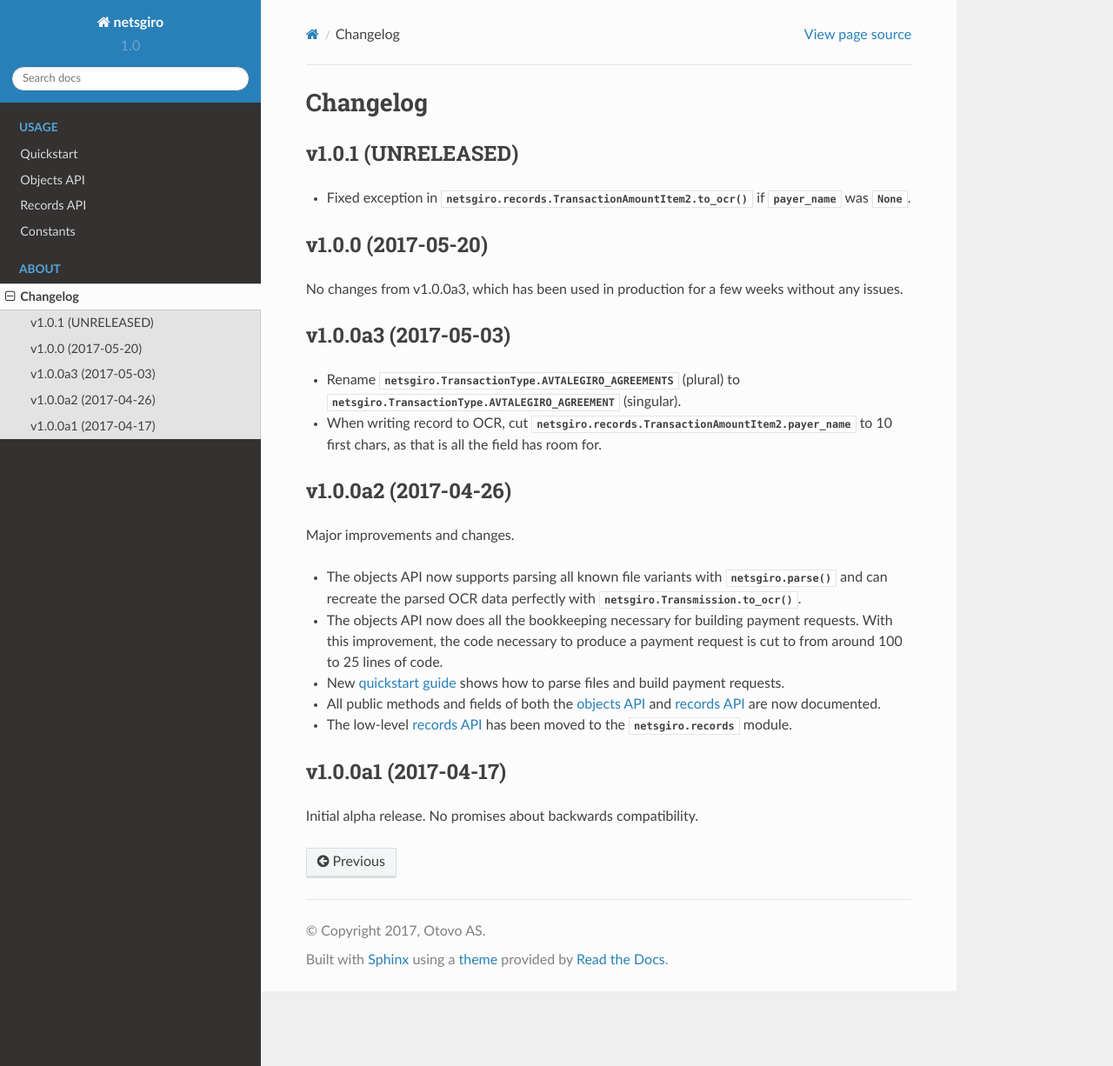
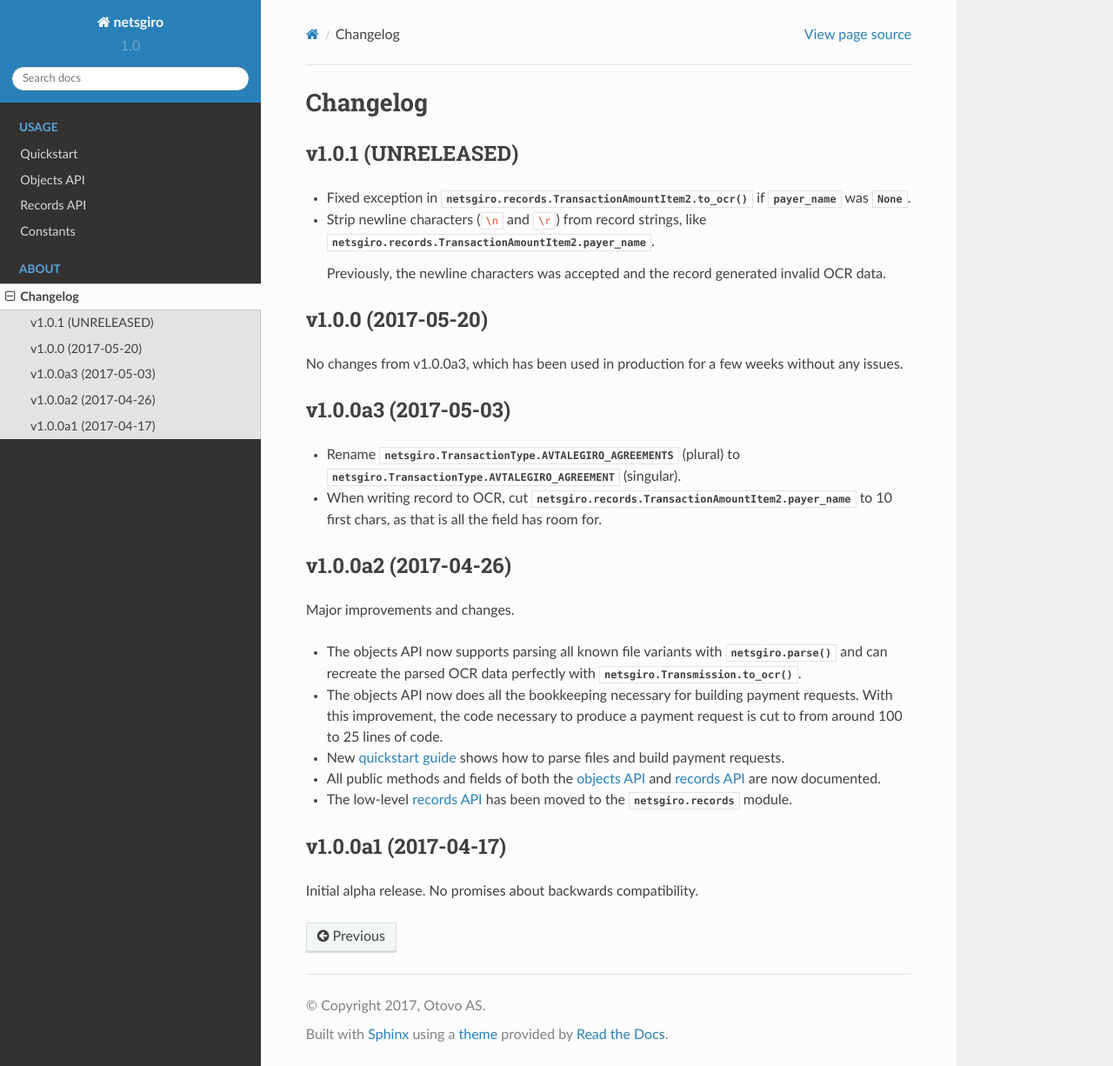
Before and after one commit to otovo/python-netsgiro, a Sphinx documentation site: the page built from docs/changelog.rst, in a window 1280 px wide and 1226 px high. Shown: the whole window at 87% size. Built offline with Sphinx 7.4.7 and the Read the Docs theme 2.0.0, drawn with Linux system fonts in a browser that asks for light colours.

Commit message:
records: Strip newlines from record strings

```diff
--- a/docs/changelog.rst
+++ b/docs/changelog.rst
@@ -9,6 +9,12 @@ v1.0.1 (UNRELEASED)
 - Fixed exception in :meth:`netsgiro.records.TransactionAmountItem2.to_ocr()`
   if :attr:`~netsgiro.records.TransactionAmountItem2.payer_name` was
   :class:`None`.
+
+- Strip newline characters (``\n`` and ``\r``) from record strings, like
+  :attr:`netsgiro.records.TransactionAmountItem2.payer_name`.
+
+  Previously, the newline characters was accepted and the record generated
+  invalid OCR data.
 
 
 v1.0.0 (2017-05-20)
```
Also changed, not shown: 2 other files.
